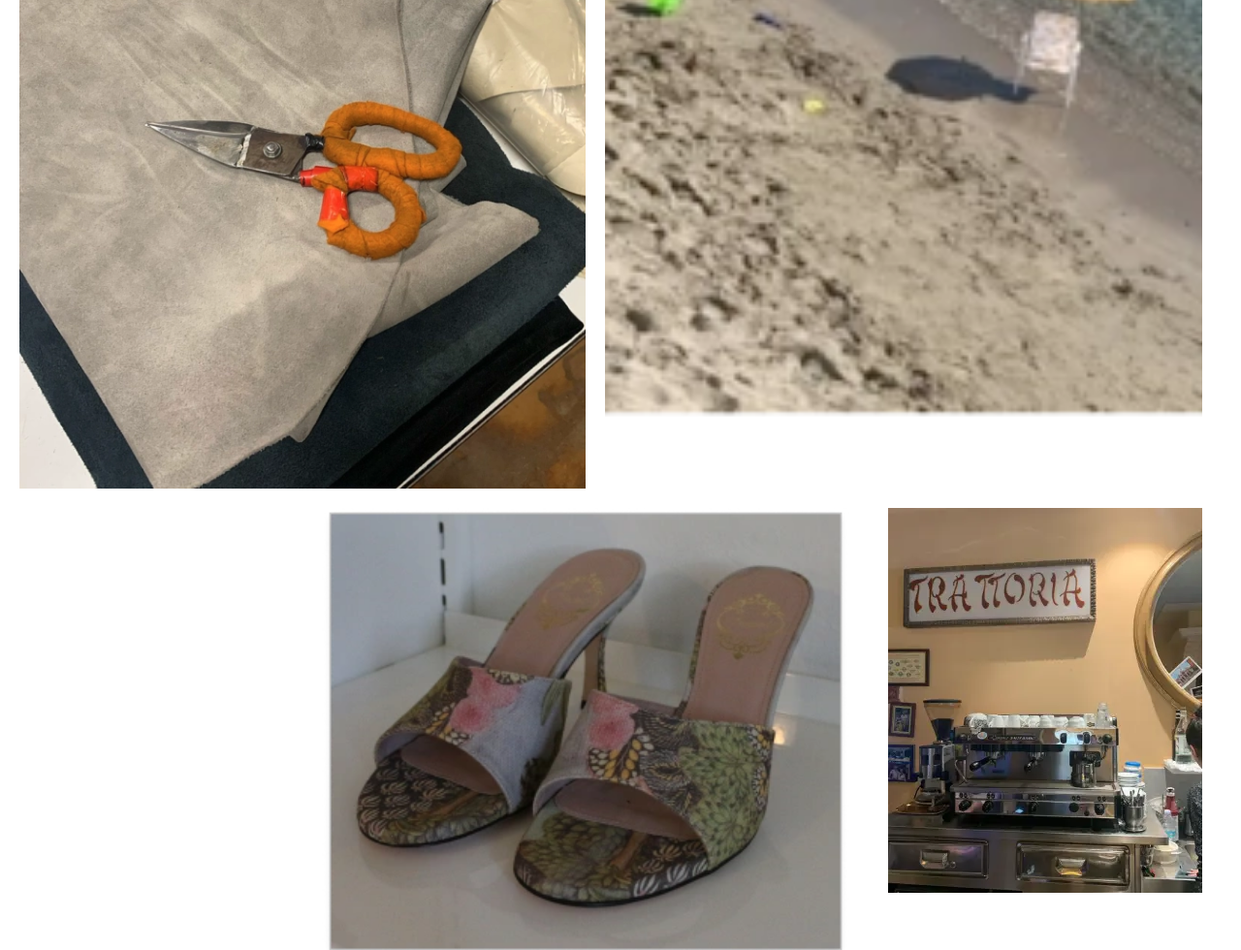
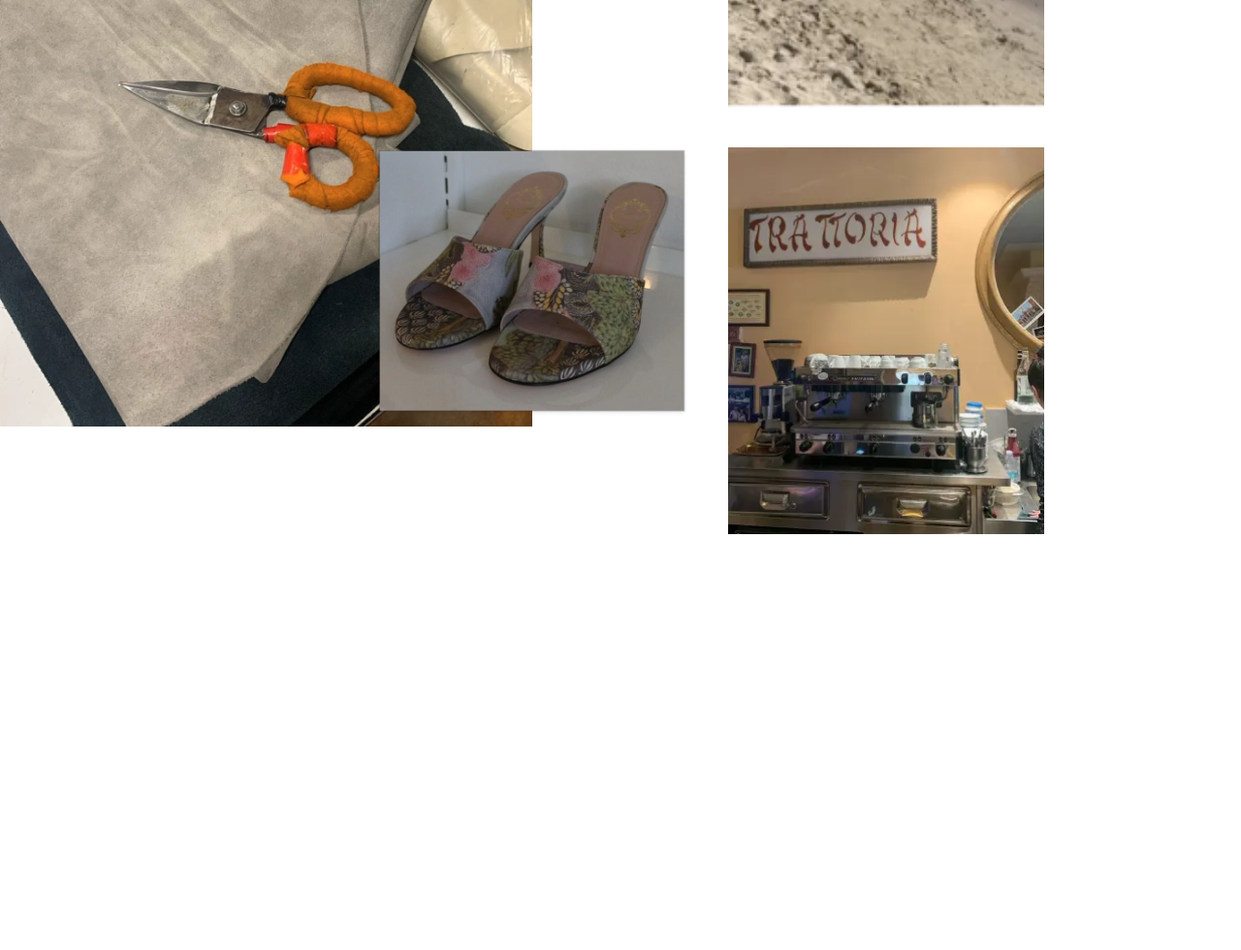
Before and after one commit to MarysGithop/Bartels_site, a plain HTML site: page bartels_site/indhold/madeamano.html in a window 1280 px wide. Shown: the part 1340-2320 px from the top of the page at 97% size. Drawn offline with Linux system fonts and the light colour scheme.

Commit message:
grid der ikke virker :(

```diff
--- a/bartels_site/indhold/generel.css
+++ b/bartels_site/indhold/generel.css
@@ -59,6 +59,7 @@ p {
   .grid_1_1_1_1_1 {
     display: grid;
     grid-template-columns: repeat(5, 1fr);
+    grid-template-rows: 2fr;
     gap: 10px;
     padding-top: 80px;
     padding-bottom: 30px;
--- a/bartels_site/indhold/madeamano.css
+++ b/bartels_site/indhold/madeamano.css
@@ -46,37 +46,37 @@ img {
 /*------- billederne i midten af siden ------*/
 .del3 {
   display: grid;
-  grid-template-rows: 1fr;
-  grid-template-columns: 1fr 1fr 1fr;
-  position: relative;
-  padding: 20px;
+  grid-template-columns: 1fr 1fr 1fr 1fr 1fr 1fr 1fr;
+  grid-template-rows: 1fr 2fr 1fr 2fr 2fr 2fr;
 }
 
 .saks {
   grid-row-start: 1;
-  grid-row-end: 2;
+  grid-row-end: 4;
   grid-column-start: 1;
-  grid-column-end: 3;
+  grid-column-end: 4;
 }
 
 .strandstol {
   grid-row-start: 1;
-  grid-column-start: 3;
-  grid-column-end: 5;
+  grid-column-start: 5;
+  grid-column-end: 7;
   padding: 20px;
 }
 
 .kaffe {
   grid-row-start: 2;
   grid-row-end: 3;
-  grid-column-start: 4;
-  grid-column-end: 5;
+  grid-column-start: 5;
+  grid-column-end: 7;
   padding: 20px;
 }
 
 .sko {
-  grid-column-start: 2;
-  grid-column-end: 4;
+  grid-column-start: 3;
+  grid-column-end: 5;
+  grid-row-start: 2;
+  grid-row-end: ;
   padding: 20px;
 }
 
```
Also changed, not shown: bartels_site/indhold/assets/footer_img/kurvmedsko.png, bartels_site/indhold/assets/footer_img/moodboard.png, bartels_site/indhold/assets/footer_img/skopaagulv.png.
